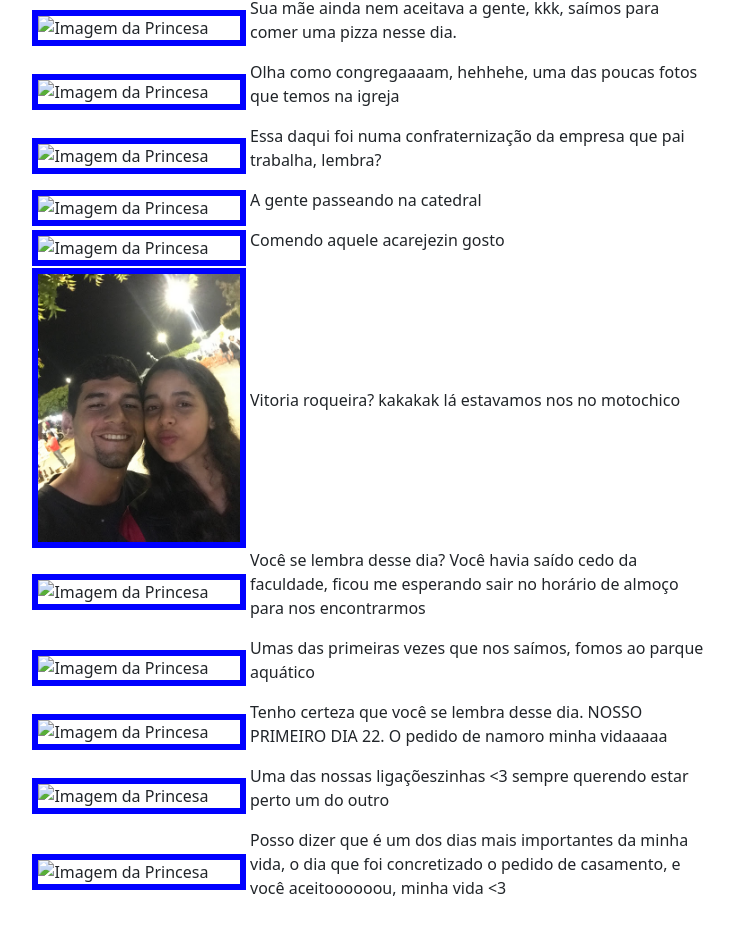
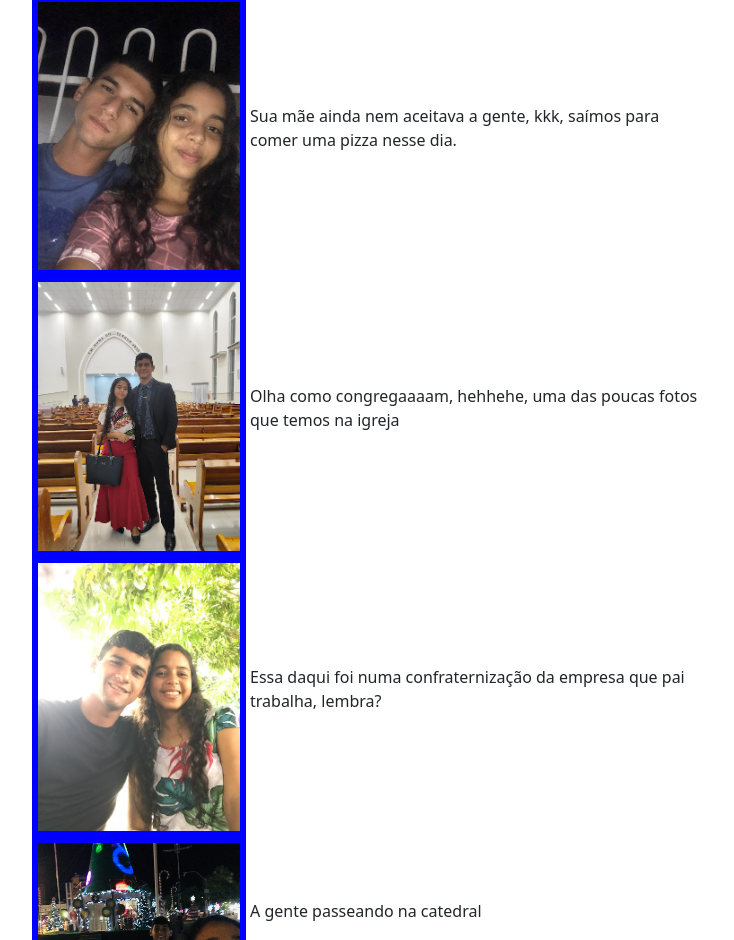
Before and after one commit to 01mrl/felizdiadosnamorados, a plain HTML site: page galeria.html in a window 1280 px wide. Shown: the part 79-1019 px from the top of the page, without its empty margins (382-1116 px from the left). Drawn offline with nearby package versions, Linux system fonts and the light colour scheme; files whose address does not match are found by name.

Commit message:
Update galeria.html

```diff
--- a/galeria.html
+++ b/galeria.html
@@ -35,7 +35,7 @@ grid-column-end: 6;
             <div class="container">
                 <div class="row d-flex align-items-center">
                     <div class="col-md-6 d-flex justify-content-end">
-                        <img style="border: 6px solid blue; width: 40%;" src="images/galeria1.jpg" alt="Imagem da Princesa">
+                        <img style="border: 6px solid blue; width: 40%;" src="galeria1.jpg" alt="Imagem da Princesa">
                     </div>
                     <div class="col-md-5">
                         <p style="margin-left: -20px;">Sua mãe ainda nem aceitava a gente,
@@ -46,7 +46,7 @@ grid-column-end: 6;
             <div class="container">
                 <div class="row d-flex align-items-center">
                     <div class="col-md-6 d-flex justify-content-end">
-                        <img style="border: 6px solid blue; width: 40%;" src="images/galeria2.jpg" alt="Imagem da Princesa">
+                        <img style="border: 6px solid blue; width: 40%;" src="galeria2.jpg" alt="Imagem da Princesa">
                     </div>
                     <div class="col-md-5">
                         <p style="margin-left: -20px;">Olha como congregaaaam, hehhehe, uma das poucas fotos que temos na igreja</p>
@@ -56,7 +56,7 @@ grid-column-end: 6;
             <div class="container">
                 <div class="row d-flex align-items-center">
                     <div class="col-md-6 d-flex justify-content-end">
-                        <img style="border: 6px solid blue; width: 40%;" src="images/galeria3.jpg" alt="Imagem da Princesa">
+                        <img style="border: 6px solid blue; width: 40%;" src="galeria3.jpg" alt="Imagem da Princesa">
                     </div>
                     <div class="col-md-5">
                         <p style="margin-left: -20px;">Essa daqui foi numa confraternização da empresa que pai trabalha, lembra?</p>
@@ -66,7 +66,7 @@ grid-column-end: 6;
             <div class="container">
                 <div class="row d-flex align-items-center">
                     <div class="col-md-6 d-flex justify-content-end">
-                        <img style="border: 6px solid blue; width: 40%;" src="images/galeria4.jpg" alt="Imagem da Princesa">
+                        <img style="border: 6px solid blue; width: 40%;" src="galeria4.jpg" alt="Imagem da Princesa">
                     </div>
                     <div class="col-md-5">
                         <p style="margin-left: -20px;">A gente passeando na catedral</p>
@@ -76,7 +76,7 @@ grid-column-end: 6;
             <div class="container">
                 <div class="row d-flex align-items-center">
                     <div class="col-md-6 d-flex justify-content-end">
-                        <img style="border: 6px solid blue; width: 40%;" src="images/galeria5.jpg" alt="Imagem da Princesa">
+                        <img style="border: 6px solid blue; width: 40%;" src="galeria5.jpg" alt="Imagem da Princesa">
                     </div>
                     <div class="col-md-5">
                         <p style="margin-left: -20px;">Comendo aquele acarejezin gosto</p>
@@ -96,7 +96,7 @@ grid-column-end: 6;
             <div class="container">
                 <div class="row d-flex align-items-center">
                     <div class="col-md-6 d-flex justify-content-end">
-                        <img style="border: 6px solid blue; width: 40%;" src="images/galeria7.jpg" alt="Imagem da Princesa">
+                        <img style="border: 6px solid blue; width: 40%;" src="galeria7.jpg" alt="Imagem da Princesa">
                     </div>
                     <div class="col-md-5">
                         <p style="margin-left: -20px;">Você se lembra desse dia? Você havia saído cedo da faculdade, ficou me esperando sair no horário de almoço para nos encontrarmos</p>
@@ -106,7 +106,7 @@ grid-column-end: 6;
             <div class="container">
                 <div class="row d-flex align-items-center">
                     <div class="col-md-6 d-flex justify-content-end">
-                        <img style="border: 6px solid blue; width: 40%;" src="images/galeria8.jpg" alt="Imagem da Princesa">
+                        <img style="border: 6px solid blue; width: 40%;" src="galeria8.jpg" alt="Imagem da Princesa">
                     </div>
                     <div class="col-md-5">
                         <p style="margin-left: -20px;">Umas das primeiras vezes que nos saímos, fomos ao parque aquático</p>
@@ -116,7 +116,7 @@ grid-column-end: 6;
             <div class="container">
                 <div class="row d-flex align-items-center">
                     <div class="col-md-6 d-flex justify-content-end">
-                        <img style="border: 6px solid blue; width: 40%;" src="images/galeria9.jpg" alt="Imagem da Princesa">
+                        <img style="border: 6px solid blue; width: 40%;" src="galeria9.jpg" alt="Imagem da Princesa">
                     </div>
                     <div class="col-md-5">
                         <p style="margin-left: -20px;">Tenho certeza que você se lembra desse dia. NOSSO PRIMEIRO DIA 22. O pedido de namoro minha vidaaaaa</p>
@@ -126,7 +126,7 @@ grid-column-end: 6;
             <div class="container">
                 <div class="row d-flex align-items-center">
                     <div class="col-md-6 d-flex justify-content-end">
-                        <img style="border: 6px solid blue; width: 40%;" src="images/galeria10.jpg" alt="Imagem da Princesa">
+                        <img style="border: 6px solid blue; width: 40%;" src="galeria10.jpg" alt="Imagem da Princesa">
                     </div>
                     <div class="col-md-5">
                         <p style="margin-left: -20px;">Uma das nossas ligaçõeszinhas <3 sempre querendo estar perto um do outro</p>
@@ -136,7 +136,7 @@ grid-column-end: 6;
             <div class="container">
                 <div class="row d-flex align-items-center">
                     <div class="col-md-6 d-flex justify-content-end">
-                        <img style="border: 6px solid blue; width: 40%;" src="images/galeria11.jpg" alt="Imagem da Princesa">
+                        <img style="border: 6px solid blue; width: 40%;" src="galeria11.jpg" alt="Imagem da Princesa">
                     </div>
                     <div class="col-md-5">
                         <p style="margin-left: -20px;">Posso dizer que é um dos dias mais importantes da minha vida, o dia que foi concretizado o pedido de casamento, e você aceitoooooou, minha vida <3</p>
```
